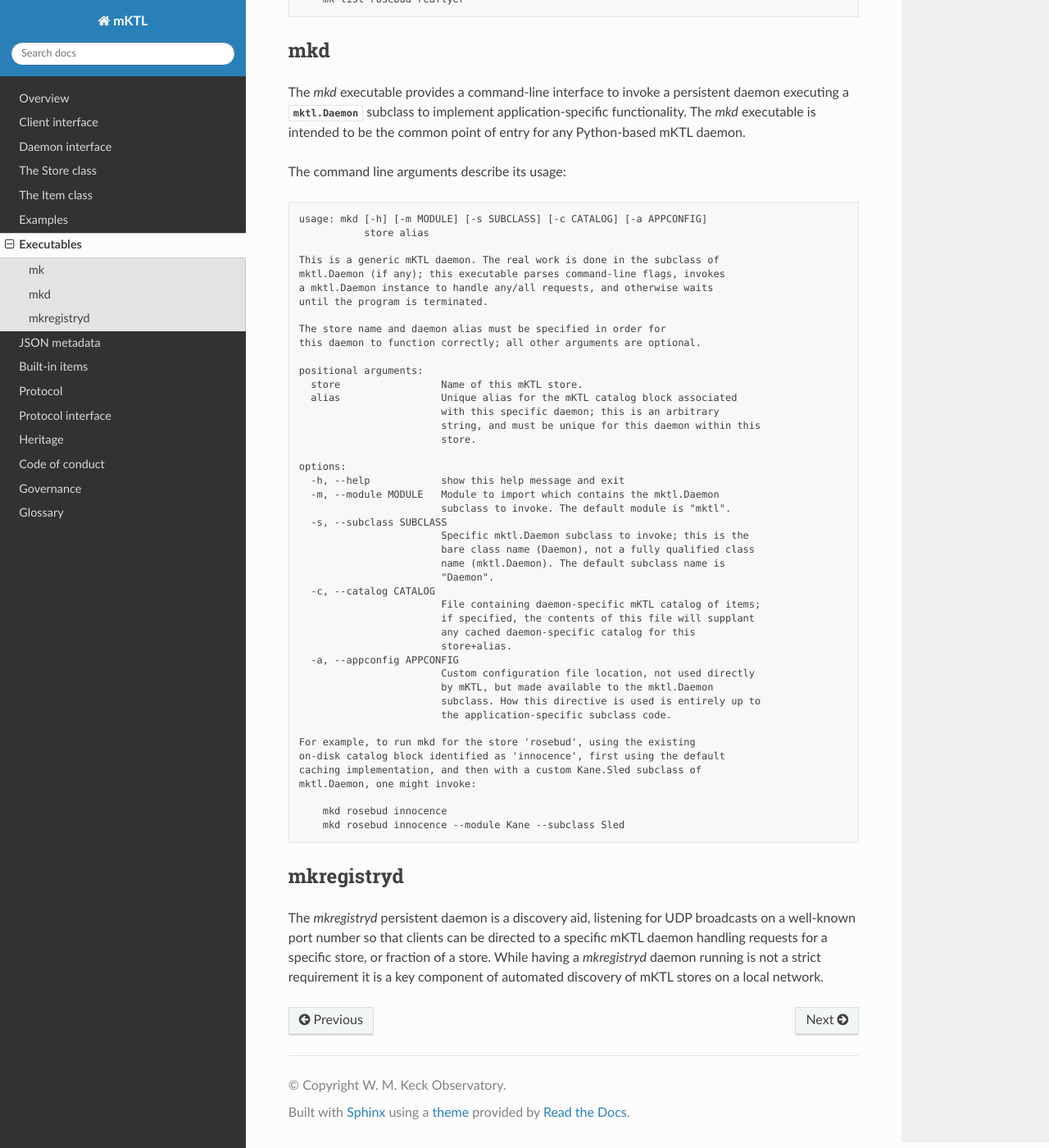
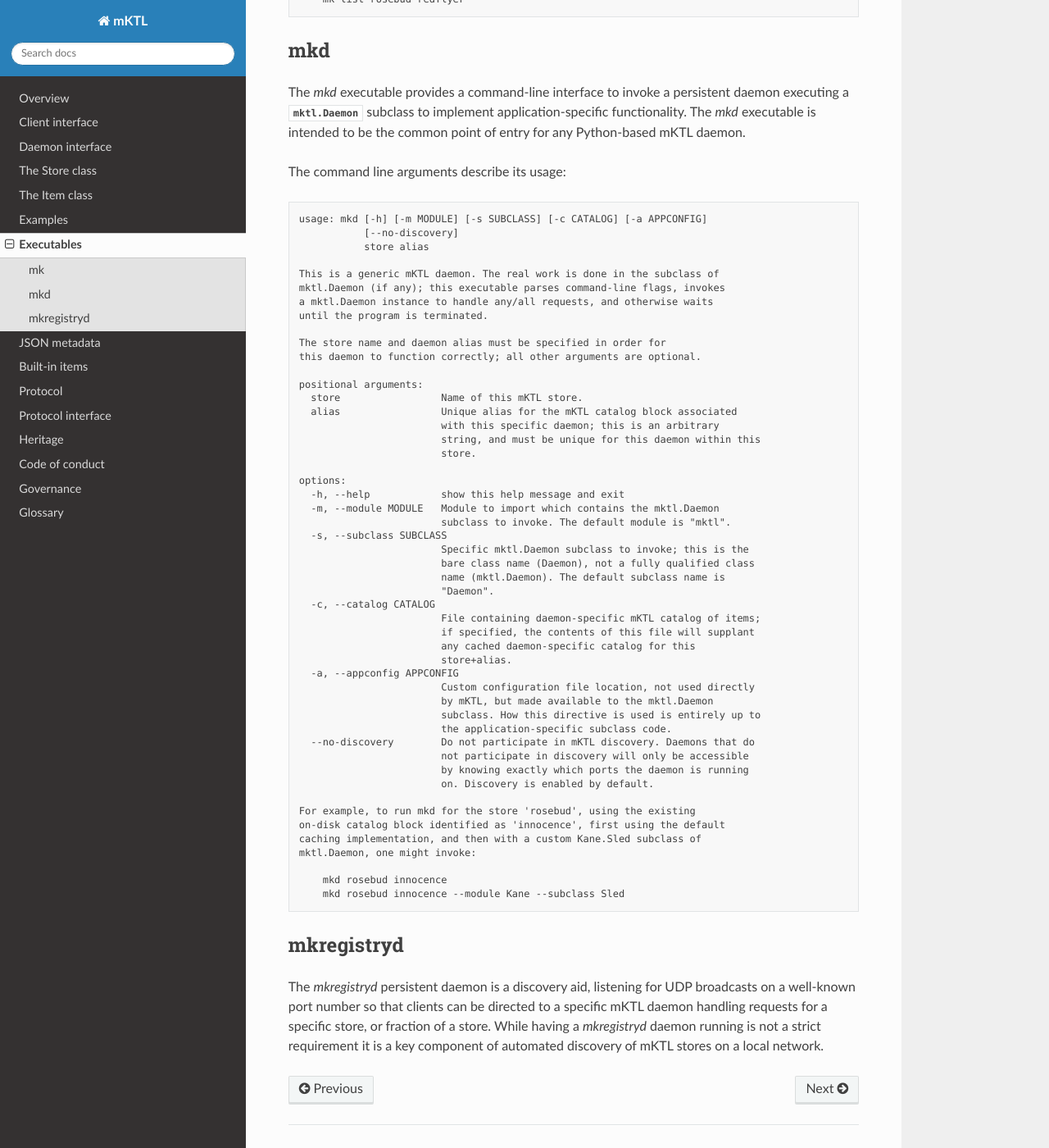
Before and after one commit to KeckObservatory/mKTL, a Sphinx documentation site: the page built from doc/executables.rst, in a window 1280 px wide and 1400 px high, scrolled down 1267 px. Shown: the whole window at 82% size. Built offline with Sphinx 7.4.7 and the Read the Docs theme 3.1.0, drawn with Linux system fonts in a browser that asks for light colours.

Commit message:
Capture the --no-discovery command line option.

```diff
--- a/doc/mkd.txt
+++ b/doc/mkd.txt
@@ -1,4 +1,5 @@
 usage: mkd [-h] [-m MODULE] [-s SUBCLASS] [-c CATALOG] [-a APPCONFIG]
+           [--no-discovery]
            store alias
 
 This is a generic mKTL daemon. The real work is done in the subclass of
@@ -35,6 +36,10 @@ options:
                         by mKTL, but made available to the mktl.Daemon
                         subclass. How this directive is used is entirely up to
                         the application-specific subclass code.
+  --no-discovery        Do not participate in mKTL discovery. Daemons that do
+                        not participate in discovery will only be accessible
+                        by knowing exactly which ports the daemon is running
+                        on. Discovery is enabled by default.
 
 For example, to run mkd for the store 'rosebud', using the existing
 on-disk catalog block identified as 'innocence', first using the default
```
